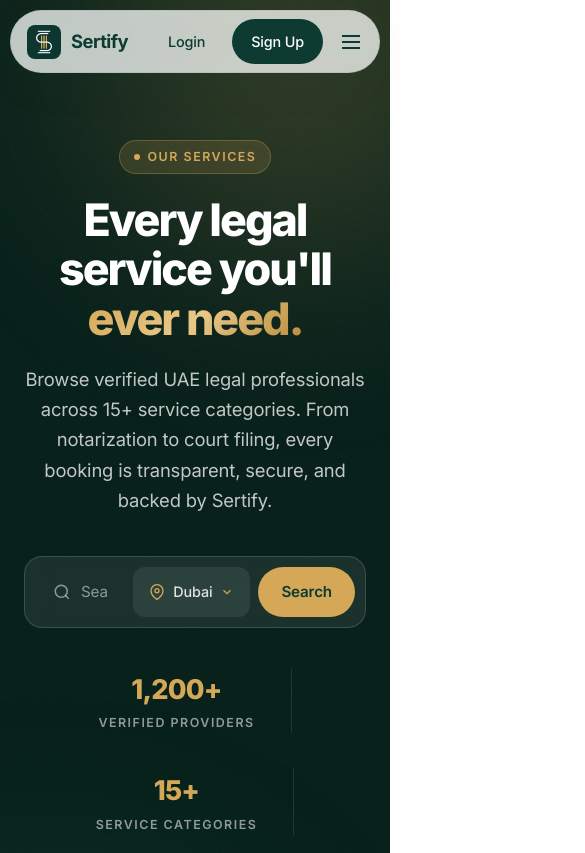
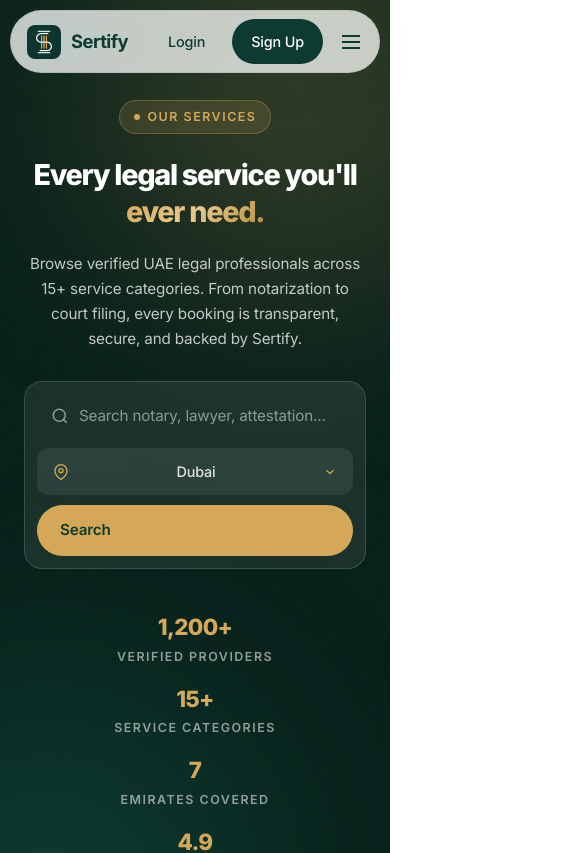
Before and after one commit to abdullahvendaxis/sertify-ae, a Next.js app: page /services in a window 390 px wide. Shown: the top 853 px of the page, 585 px wide, since content can reach past the window. Built offline with nearby package versions, Linux system fonts and the light colour scheme.

Commit message:
first commit

```diff
--- a/src/app/services.css
+++ b/src/app/services.css
@@ -413,3 +413,190 @@
   .app-btn:hover { background: rgba(255,255,255,0.15); transform: translateY(-2px); }
   .app-btn .t1 { font-size: 0.7rem; opacity: 0.7; line-height: 1; }
   .app-btn .t2 { font-size: 1rem; font-weight: 600; line-height: 1.2; }
+
+
+
+  /* ============================= */
+/* 📱 SERVICES PAGE RESPONSIVE */
+/* ============================= */
+
+/* Large tablets */
+@media (max-width: 1200px) {
+  .categories-grid {
+    grid-template-columns: repeat(2, 1fr);
+  }
+
+  .featured-grid {
+    grid-template-columns: repeat(2, 1fr);
+  }
+
+  .how-grid {
+    grid-template-columns: repeat(2, 1fr);
+  }
+
+  .ai-card {
+    grid-template-columns: 1fr;
+    gap: 40px;
+    text-align: center;
+  }
+}
+
+/* Tablets */
+@media (max-width: 992px) {
+  .page-hero {
+    padding: 120px 0 70px;
+  }
+
+  .page-hero h1 {
+    font-size: 2.2rem;
+  }
+
+  .page-hero .lead {
+    font-size: 1rem;
+  }
+
+  .search-card {
+    flex-wrap: wrap;
+    padding: 12px;
+  }
+
+  .search-input {
+    width: 100%;
+  }
+
+  .search-select {
+    flex: 1;
+    justify-content: center;
+  }
+
+  .search-card .btn {
+    width: 100%;
+  }
+
+  .hero-stats {
+    gap: 20px;
+  }
+
+  .hs-val {
+    font-size: 1.4rem;
+  }
+
+  .categories-grid {
+    grid-template-columns: 1fr 1fr;
+  }
+
+  .featured-grid {
+    grid-template-columns: 1fr;
+  }
+
+  .how-grid {
+    grid-template-columns: 1fr;
+  }
+
+  .ai-card {
+    padding: 40px 30px;
+  }
+
+  .final-card {
+    padding: 60px 30px;
+  }
+}
+
+/* Mobile */
+@media (max-width: 576px) {
+  section {
+    padding: 70px 0;
+  }
+
+  .page-hero {
+    padding: 100px 0 60px;
+  }
+
+  .page-hero h1 {
+    font-size: 1.8rem;
+    line-height: 1.3;
+  }
+
+  .page-hero .lead {
+    font-size: 0.95rem;
+    margin-bottom: 30px;
+  }
+
+  .search-card {
+    flex-direction: column;
+    gap: 10px;
+  }
+
+  .search-input {
+    padding: 10px 14px;
+  }
+
+  .search-select {
+    width: 100%;
+    justify-content: space-between;
+  }
+
+  .search-card .btn {
+    width: 100%;
+  }
+
+  .hero-stats {
+    flex-direction: column;
+    gap: 14px;
+  }
+
+  .hs-sep {
+    display: none;
+  }
+
+  .categories-grid {
+    grid-template-columns: 1fr;
+  }
+
+  .cat-card {
+    padding: 20px;
+  }
+
+  .featured-grid {
+    grid-template-columns: 1fr;
+  }
+
+  .service-card {
+    padding: 20px;
+  }
+
+  .service-footer {
+    flex-direction: column;
+    align-items: flex-start;
+    gap: 10px;
+  }
+
+  .how-card {
+    padding: 24px;
+  }
+
+  .ai-card {
+    padding: 30px 20px;
+  }
+
+  .ai-bubble.me {
+    margin-left: 0;
+  }
+
+  .final-card {
+    padding: 50px 20px;
+  }
+
+  .final-card h2 {
+    font-size: 1.6rem;
+  }
+
+  .final-card p {
+    font-size: 0.95rem;
+  }
+
+  .app-btn {
+    width: 100%;
+    justify-content: center;
+  }
+}
```
